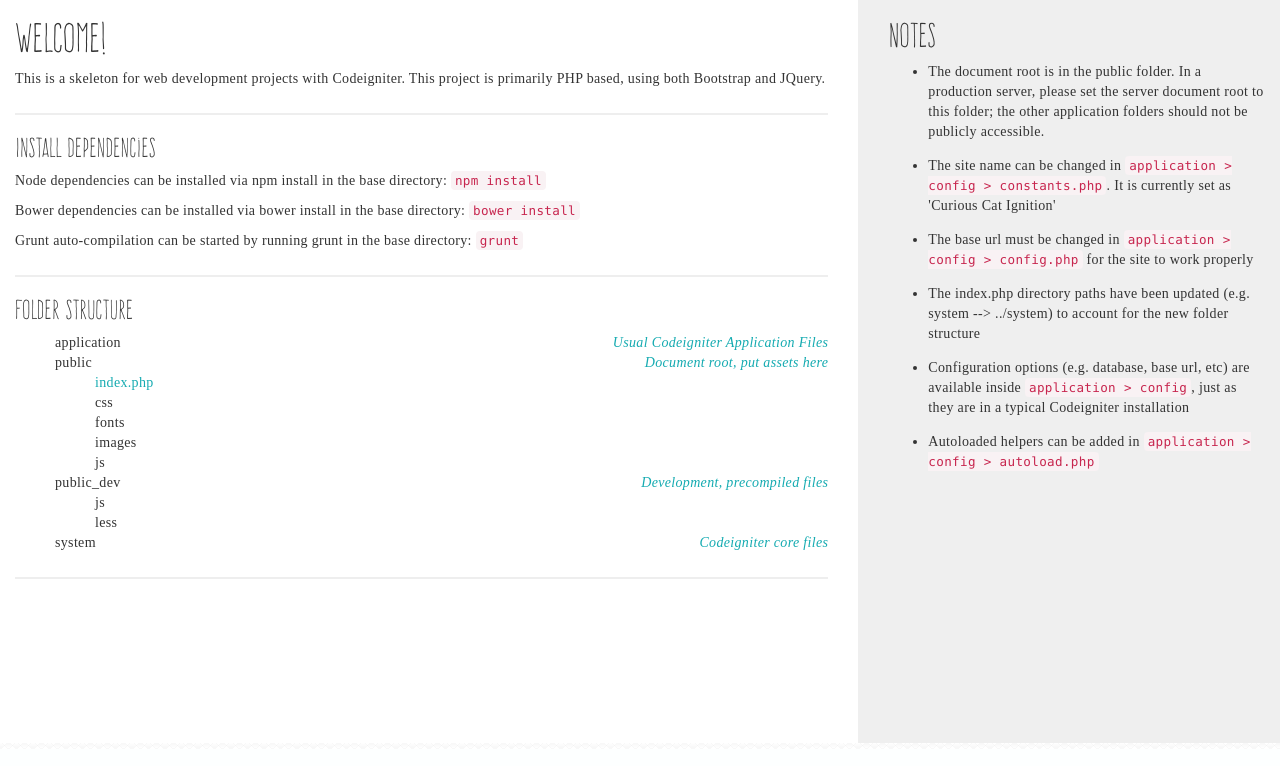
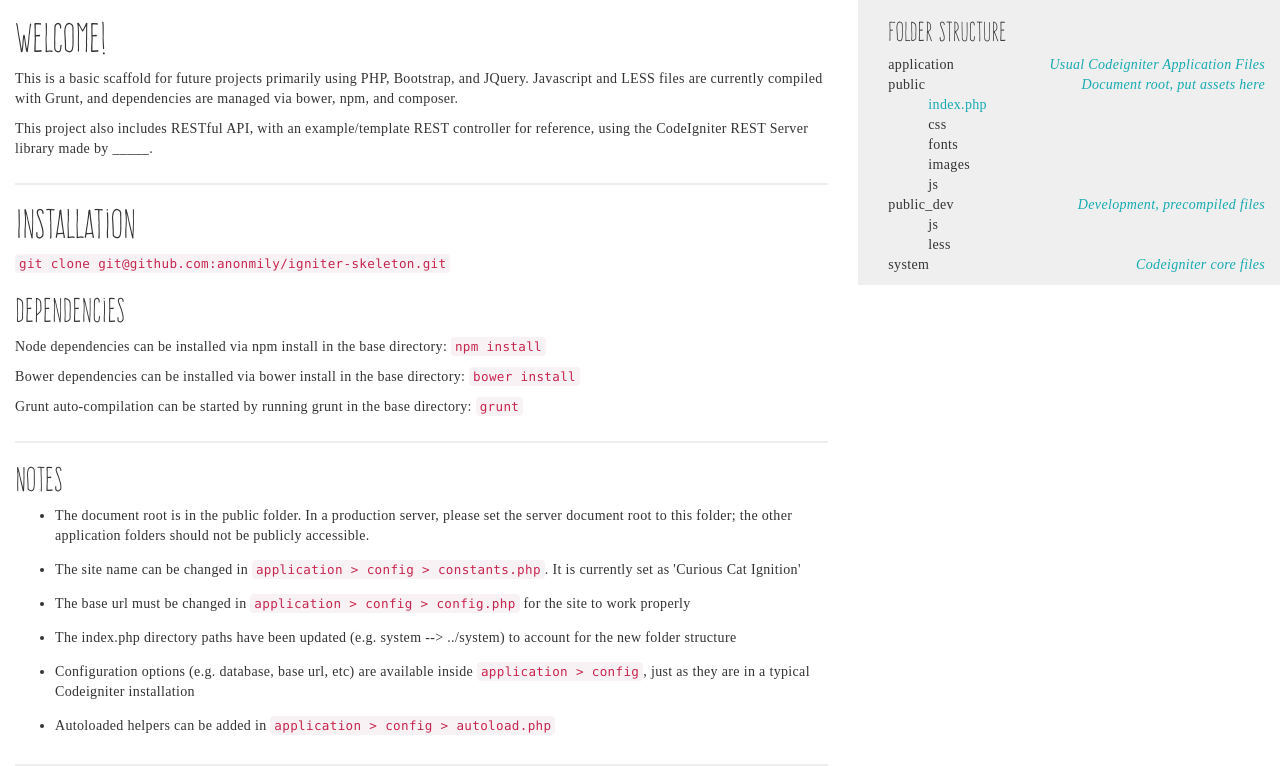
Before and after one commit to anonmily/igniter-skeleton, a CodeIgniter app: page /ignite/ in a window 1280 px wide. Shown: the part 51-817 px from the top of the page. Run offline with CodeIgniter, Linux system fonts and the light colour scheme; some libraries are stand-ins or nearby versions; some web fonts are replaced.

Commit message:
Switched position of notes with folder structure

```diff
--- a/application/views/welcome.php
+++ b/application/views/welcome.php
@@ -3,10 +3,14 @@
 		<div class="introduction container-fluid">
 			<section>
 				<h1>Welcome!</h1>
-				<p>This is a skeleton for web development projects with Codeigniter. This project is primarily PHP based, using both Bootstrap and JQuery.</p>
+				<p>This is a basic scaffold for future projects primarily using PHP, Bootstrap, and JQuery. Javascript and LESS files are currently compiled with Grunt, and dependencies are managed via bower, npm, and composer.</p>
+				<p>This project also includes RESTful API, with an example/template REST controller for reference, using the CodeIgniter REST Server library made by _____.</p>
 			</section>
 			<section>
-				<h3>Install Dependencies</h3>
+				<h1>Installation</h1>
+					<code>git clone git@github.com:anonmily/igniter-skeleton.git</code>
+
+				<h2>Dependencies</h2>
 				<p>Node dependencies can be installed via npm install in the base directory:
 					<code>npm install</code>
 				</p>
@@ -18,6 +22,27 @@
 				</p>
 			</section>
 			<section>
+
+				<h2>Notes</h2>
+				<ul>
+					<li>The document root is in the public folder. In a production server, please set the server document root to this folder; the other application folders should not be publicly accessible.
+
+					<li>The <strong>site name</strong> can be changed in <code>application > config > constants.php</code>. It is currently set as 'Curious Cat Ignition'</li>
+
+					<li>The <strong>base url</strong> must be changed in <code>application > config > config.php</code> for the site to work properly</li>
+
+					<li>The index.php directory paths have been updated (e.g. system --> ../system) to account for the new folder structure</li>
+
+					<li>Configuration options (e.g. database, base url, etc) are available inside <code>application > config</code>, just as they are in a typical Codeigniter installation</li>
+
+					<li>Autoloaded helpers can be added in <code>application > config > autoload.php</code></li>
+				</ul>
+
+			</section>
+		</div>
+	</section>
+	<aside class="col-lg-4 col-md-4 col-sm-6 col-xs-12">
+		<div class="container-fluid">
 			<h3>Folder structure</h3>
 			<ul class="filestructure">
 				<li>application	<span class="explanation">Usual Codeigniter Application Files</span></li>
@@ -38,25 +63,6 @@
 				</li>
 				<li>system <span class="explanation">Codeigniter core files</span></li>
 			</ul>
-			</section>
-		</div>
-	</section>
-	<aside class="col-lg-4 col-md-4 col-sm-6 col-xs-12">
-		<div class="container-fluid">
-			<h2>Notes</h2>
-			<ul>
-				<li>The document root is in the public folder. In a production server, please set the server document root to this folder; the other application folders should not be publicly accessible.
-
-				<li>The <strong>site name</strong> can be changed in <code>application > config > constants.php</code>. It is currently set as 'Curious Cat Ignition'</li>
-
-				<li>The <strong>base url</strong> must be changed in <code>application > config > config.php</code> for the site to work properly</li>
-
-				<li>The index.php directory paths have been updated (e.g. system --> ../system) to account for the new folder structure</li>
-
-				<li>Configuration options (e.g. database, base url, etc) are available inside <code>application > config</code>, just as they are in a typical Codeigniter installation</li>
-
-				<li>Autoloaded helpers can be added in <code>application > config > autoload.php</code></li>
-			</ul>
 		</div>
 	</aside>
 </article>
--- a/public_dev/less/common.less
+++ b/public_dev/less/common.less
@@ -26,6 +26,7 @@
 	list-style-type: none;
 }
 .filestructure {
+	padding:0;
 	li{
 		list-style-type: none;
 		margin-bottom: 0;
@@ -71,7 +72,7 @@
 	margin-left: 0px !important;
 	margin-right: 0px !important;
 	background-color: @main-background-color;
-	height:93vh;
+	height:100%;
 }
 body.container-fluid{
 	padding:0;
```
Also changed, not shown: public/css/common.css. Lines whose indentation alone changed are shown as unchanged.
